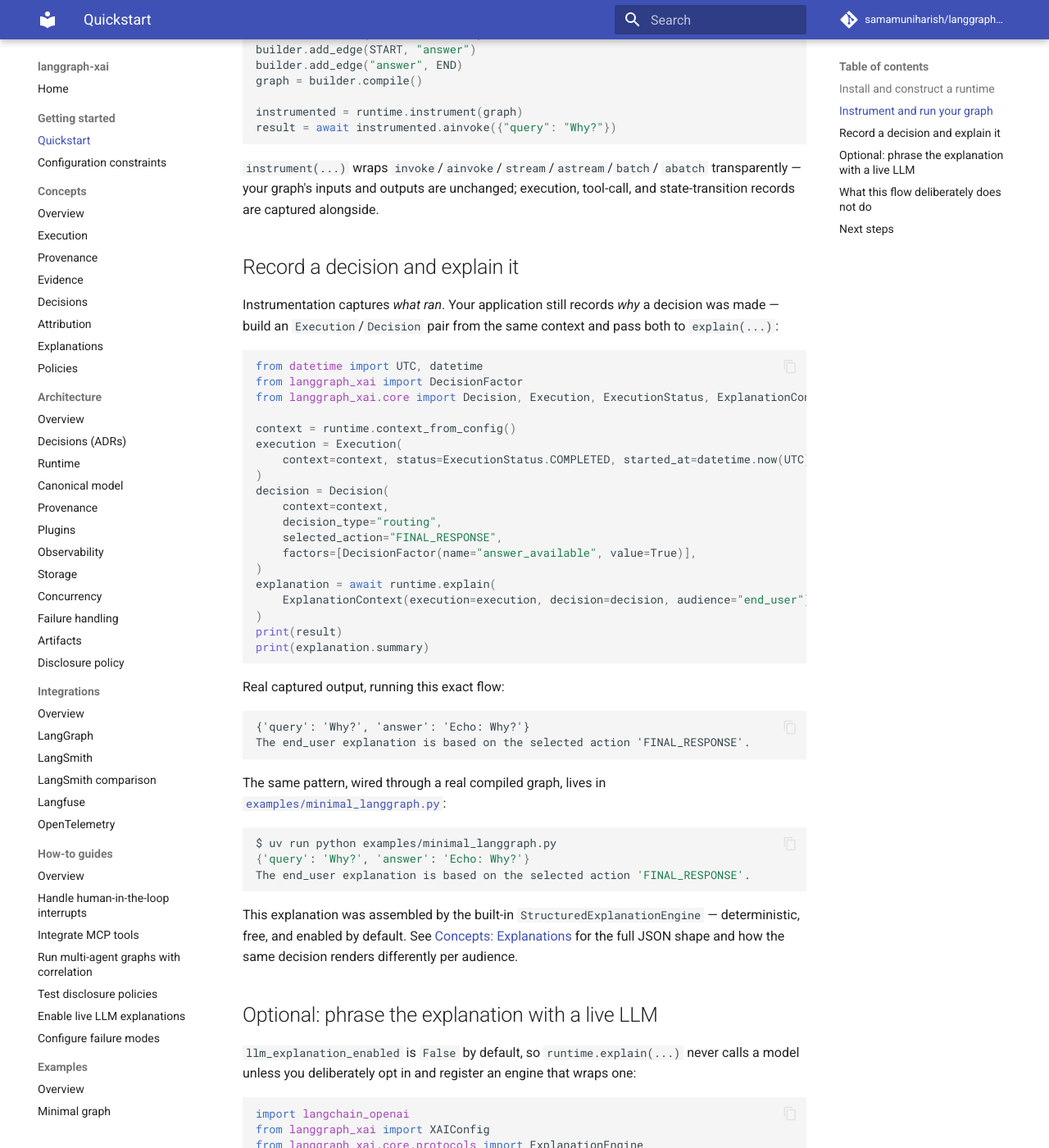
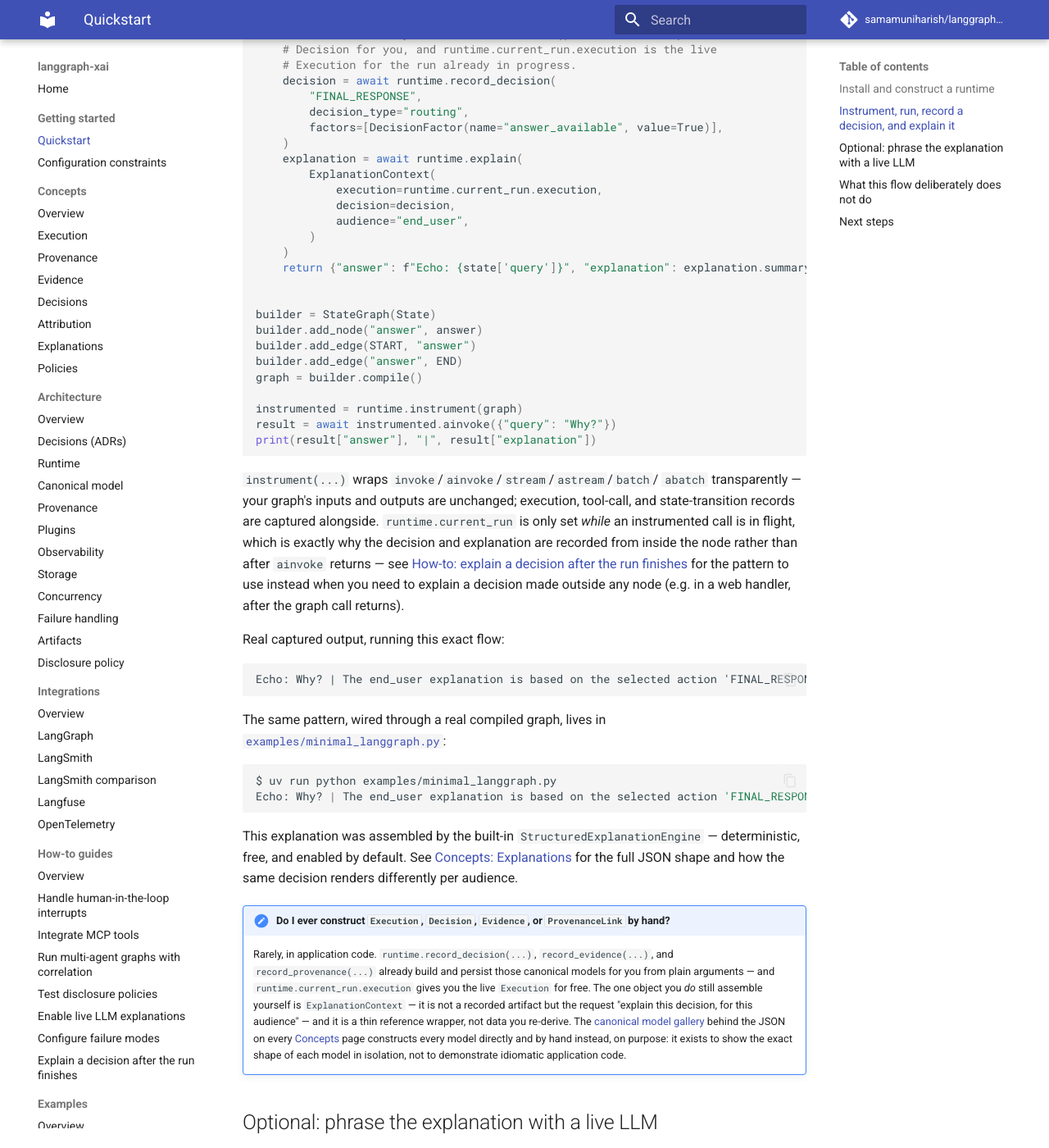
Before and after one commit to smuniharish/langgraph-xai, an MkDocs documentation site: the page built from docs/getting-started/quickstart.md, in a window 1280 px wide and 1400 px high, scrolled down 899 px. Shown: the whole window at 82% size. Built offline with MkDocs 1.6.1 and Material for MkDocs 9.7.7, drawn with Linux system fonts in a browser that asks for light colours; comment, search, counter and statistics services are not loaded; some of the changed text lies outside the part shown.

Commit message:
docs: fix quickstart to use ergonomic record_decision/explain pattern
Quickstart previously hand-constructed Execution/Decision before calling
runtime.explain(...), which is not the idiomatic real-world pattern.

- Rewrite quickstart to record the decision and build the explanation
  from inside the graph node, reusing runtime.record_decision(...) and
  runtime.current_run.execution instead of constructing canonical models
  by hand.
- Add a note clarifying which models (Decision, Evidence, ProvenanceLink,
  Execution) the runtime already builds for you versus the one object
  (ExplanationContext) applications still assemble themselves, and why
  the canonical model gallery script builds everything by hand on purpose
  (to show exact JSON shape in isolation, not idiomatic usage).
- Add a new how-to guide (how-to/explain-after-run.md) with a verified,
  runnable pattern for recording a decision and explaining it *after* a
  run finishes (e.g. from a web handler), using a manually-managed Run
  instead of runtime.instrument(...), including what capture you trade
  away by doing so.

Co-authored-by: Copilot <223556219+Copilot@users.noreply.github.com>

````diff
--- a/docs/getting-started/quickstart.md
+++ b/docs/getting-started/quickstart.md
@@ -19,12 +19,15 @@ observability, attribution, explanation, policy) already has a working
 in-memory or no-op default. See [Configuration](../api/config.md) for every
 constructor parameter and when to change it.
 
-## Instrument and run your graph
+## Instrument, run, record a decision, and explain it
 
 ```python
 from typing import TypedDict
 
 from langgraph.graph import END, START, StateGraph
+
+from langgraph_xai import DecisionFactor
+from langgraph_xai.core import ExplanationContext
 
 
 class State(TypedDict, total=False):
@@ -32,8 +35,24 @@ class State(TypedDict, total=False):
     answer: str
 
 
-def answer(state: dict) -> dict:
-    return {"answer": f"Echo: {state['query']}"}
+async def answer(state: dict) -> dict:
+    # Record *why*, from inside the node that made the call. No canonical
+    # model is built by hand: record_decision() constructs and persists a
+    # Decision for you, and runtime.current_run.execution is the live
+    # Execution for the run already in progress.
+    decision = await runtime.record_decision(
+        "FINAL_RESPONSE",
+        decision_type="routing",
+        factors=[DecisionFactor(name="answer_available", value=True)],
+    )
+    explanation = await runtime.explain(
+        ExplanationContext(
+            execution=runtime.current_run.execution,
+            decision=decision,
+            audience="end_user",
+        )
+    )
+    return {"answer": f"Echo: {state['query']}", "explanation": explanation.summary}
 
 
 builder = StateGraph(State)
@@ -44,45 +63,24 @@ graph = builder.compile()
 
 instrumented = runtime.instrument(graph)
 result = await instrumented.ainvoke({"query": "Why?"})
+print(result["answer"], "|", result["explanation"])
 ```
 
 `instrument(...)` wraps `invoke`/`ainvoke`/`stream`/`astream`/`batch`/
 `abatch` transparently — your graph's inputs and outputs are unchanged;
 execution, tool-call, and state-transition records are captured alongside.
-
-## Record a decision and explain it
-
-Instrumentation captures *what ran*. Your application still records *why* a
-decision was made — build an `Execution`/`Decision` pair from the same
-context and pass both to `explain(...)`:
-
-```python
-from datetime import UTC, datetime
-from langgraph_xai import DecisionFactor
-from langgraph_xai.core import Decision, Execution, ExecutionStatus, ExplanationContext
-
-context = runtime.context_from_config()
-execution = Execution(
-    context=context, status=ExecutionStatus.COMPLETED, started_at=datetime.now(UTC)
-)
-decision = Decision(
-    context=context,
-    decision_type="routing",
-    selected_action="FINAL_RESPONSE",
-    factors=[DecisionFactor(name="answer_available", value=True)],
-)
-explanation = await runtime.explain(
-    ExplanationContext(execution=execution, decision=decision, audience="end_user")
-)
-print(result)
-print(explanation.summary)
-```
+`runtime.current_run` is only set *while* an
+instrumented call is in flight, which is exactly why the decision and
+explanation are recorded from inside the node rather than after
+`ainvoke` returns — see
+[How-to: explain a decision after the run finishes](../how-to/explain-after-run.md)
+for the pattern to use instead when you need to explain a decision made
+outside any node (e.g. in a web handler, after the graph call returns).
 
 Real captured output, running this exact flow:
 
 ```text
-{'query': 'Why?', 'answer': 'Echo: Why?'}
-The end_user explanation is based on the selected action 'FINAL_RESPONSE'.
+Echo: Why? | The end_user explanation is based on the selected action 'FINAL_RESPONSE'.
 ```
 
 The same pattern, wired through a real compiled graph, lives in
@@ -90,14 +88,28 @@ The same pattern, wired through a real compiled graph, lives in
 
 ```bash
 $ uv run python examples/minimal_langgraph.py
-{'query': 'Why?', 'answer': 'Echo: Why?'}
-The end_user explanation is based on the selected action 'FINAL_RESPONSE'.
+Echo: Why? | The end_user explanation is based on the selected action 'FINAL_RESPONSE'.
 ```
 
 This explanation was assembled by the built-in `StructuredExplanationEngine`
 — deterministic, free, and enabled by default. See
 [Concepts: Explanations](../concepts/explanations.md) for the full JSON
 shape and how the same decision renders differently per audience.
+
+!!! note "Do I ever construct `Execution`, `Decision`, `Evidence`, or `ProvenanceLink` by hand?"
+    Rarely, in application code. `runtime.record_decision(...)`,
+    `record_evidence(...)`, and `record_provenance(...)` already build and
+    persist those canonical models for you from plain arguments — and
+    `runtime.current_run.execution` gives you the live `Execution` for
+    free. The one object you *do* still assemble yourself is
+    `ExplanationContext` — it is not a recorded artifact but the request
+    "explain this decision, for this audience" — and it is a thin
+    reference wrapper, not data you re-derive. The
+    [canonical model gallery](https://github.com/samamuniharish/langgraph-xai/blob/main/examples/canonical_model_gallery.py)
+    behind the JSON on every [Concepts](../concepts/index.md) page
+    constructs every model directly and by hand instead, on purpose: it
+    exists to show the exact shape of each model in isolation, not to
+    demonstrate idiomatic application code.
 
 ## Optional: phrase the explanation with a live LLM
 
@@ -115,8 +127,12 @@ model = langchain_openai.ChatOpenAI(model="gpt-5.6-luna", base_url="...", api_ke
 runtime = XAIRuntime(graph_id="fraud-review", config=XAIConfig(llm_explanation_enabled=True))
 runtime.register(ExplanationEngine, LLMExplanationEngine(model, enabled=True, timeout=30.0))
 
+# Same call as above — swapping the registered ExplanationEngine is the
+# only change; runtime.current_run.execution and decision are unchanged.
 explanation = await runtime.explain(
-    ExplanationContext(execution=execution, decision=decision, audience="end_user")
+    ExplanationContext(
+        execution=runtime.current_run.execution, decision=decision, audience="end_user"
+    )
 )
 ```
 
--- /dev/null
+++ b/docs/how-to/explain-after-run.md
@@ -0,0 +1,94 @@
+# Explain a decision after the run finishes
+
+[Quickstart](../getting-started/quickstart.md) records the decision and
+explains it *from inside the graph node that made it*, because
+`runtime.current_run` is only set while an
+[instrumented](../integrations/langgraph.md) call is in flight — it is
+`None` again the moment `ainvoke(...)` returns.
+
+Many real applications need the opposite shape: run the graph, return
+control to a web handler or CLI command, and only then decide whether to
+build and show an explanation (e.g. only for a `HUMAN_REVIEW` outcome).
+For that, keep your own handle on the `Run` instead of relying on
+`instrument(...)`:
+
+```python
+from typing import TypedDict
+
+from langgraph.graph import END, START, StateGraph
+
+from langgraph_xai import DecisionFactor, XAIRuntime
+from langgraph_xai.core import ExplanationContext
+
+
+class State(TypedDict, total=False):
+    query: str
+    answer: str
+
+
+runtime = XAIRuntime(graph_id="fraud-review")
+
+
+def answer(state: dict) -> dict:
+    return {"answer": f"Echo: {state['query']}"}
+
+
+builder = StateGraph(State)
+builder.add_node("answer", answer)
+builder.add_edge(START, "answer")
+builder.add_edge("answer", END)
+graph = builder.compile()
+
+# Start the run yourself instead of using runtime.instrument(...), so
+# run.execution survives past the graph call.
+run = await runtime.start_run()
+result = await graph.ainvoke({"query": "Why?"})
+
+decision = await runtime.record_decision(
+    "FINAL_RESPONSE",
+    decision_type="routing",
+    factors=[DecisionFactor(name="answer_available", value=True)],
+    run=run,
+)
+await runtime.finish_run(run)
+
+explanation = await runtime.explain(
+    ExplanationContext(execution=run.execution, decision=decision, audience="end_user")
+)
+print(result["answer"], "|", explanation.summary)
+```
+
+Real captured output, running this exact flow:
+
+```text
+Echo: Why? | The end_user explanation is based on the selected action 'FINAL_RESPONSE'.
+```
+
+## What you trade away
+
+Calling the raw `graph.ainvoke(...)` here — instead of
+`runtime.instrument(graph).ainvoke(...)` — means node-level tool calls and
+state transitions are **not** captured automatically for this run; only
+the top-level `Execution` and whatever you explicitly record (via
+`record_decision`, `record_evidence`, `record_tool`, …) are. `instrument(...)`
+and this manual `start_run`/`finish_run` pattern are not composable for
+the *same* call: passing an already-active `Run` into an instrumented
+`ainvoke(...)` causes it to detect the surrounding run and skip attaching
+its own capture callback, to avoid double-recording a call that is nested
+inside a larger instrumented one (e.g. a subgraph invoked by a node).
+
+If you need both full per-node capture *and* a post-hoc decision, record
+the decision and evidence from inside the node that owns them (as in
+[Quickstart](../getting-started/quickstart.md)) — that is the pattern
+`runtime.instrument(...)` is designed around — and reserve this manual
+pattern for graphs, or parts of your pipeline, where you are not relying
+on automatic per-node capture in the first place.
+
+## No canonical model is hand-built here either
+
+Note what this page does *not* do: it never constructs `Execution`,
+`Decision`, or `ProvenanceLink` directly. `record_decision(...)` builds and
+persists the `Decision`; `run.execution` is the real, live `Execution` the
+runtime already created in `start_run(...)`. The only object assembled by
+hand is `ExplanationContext` — a reference to already-recorded objects
+plus an audience, not a re-derivation of data recorded elsewhere.
--- a/mkdocs.yml
+++ b/mkdocs.yml
@@ -84,6 +84,7 @@ nav:
       - Test disclosure policies: how-to/disclosure-policies.md
       - Enable live LLM explanations: how-to/llm-explanations.md
       - Configure failure modes: how-to/failure-modes.md
+      - Explain a decision after the run finishes: how-to/explain-after-run.md
   - Examples:
       - Overview: examples/index.md
       - Minimal graph: examples/minimal-graph.md
````
Also changed, not shown: docs/how-to/index.md (+3 -0 lines).
